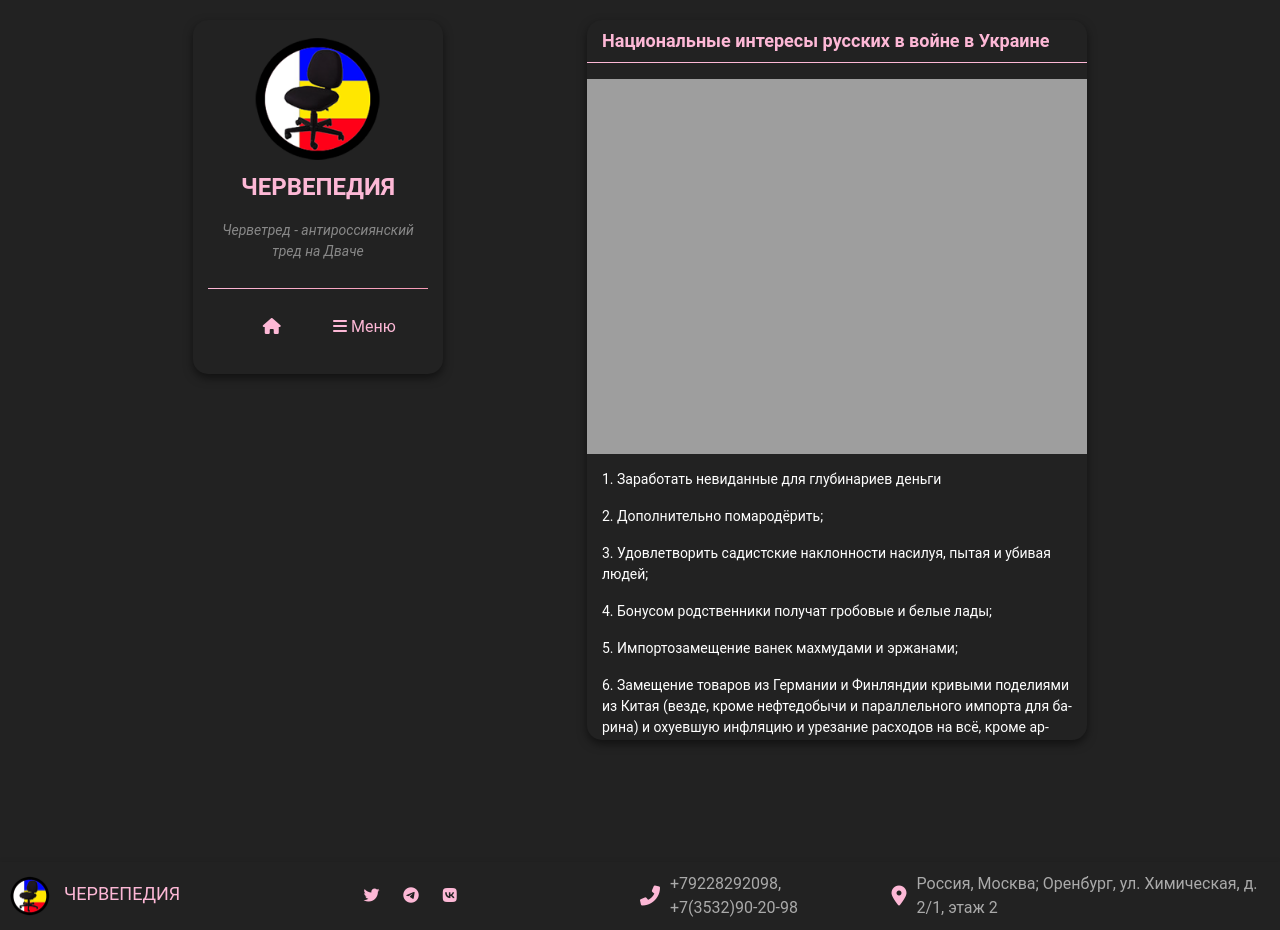
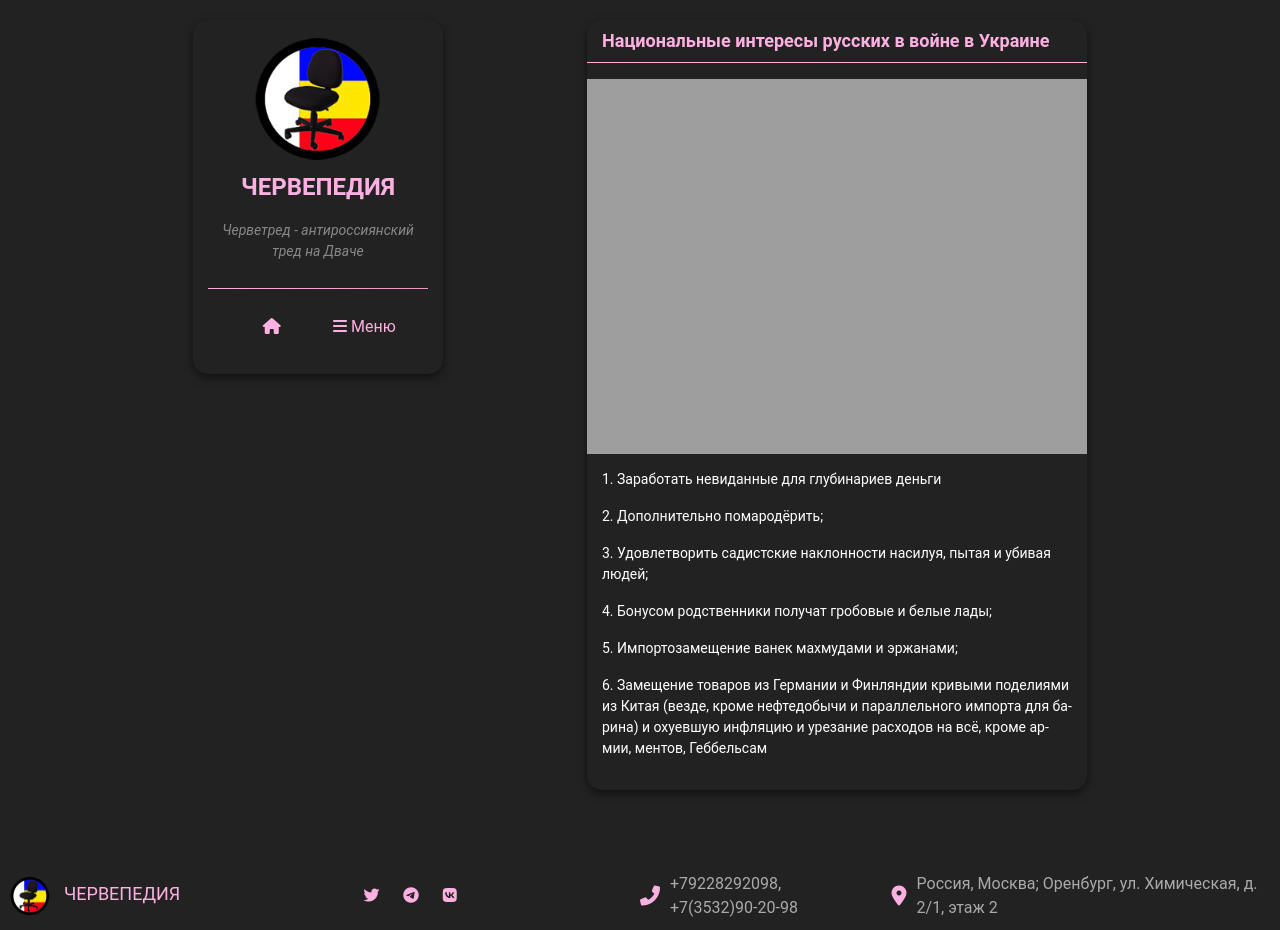
Before and after one commit to chervepedia/chervepedia.github.io, a Jekyll site: the page built from _posts/2023-7-24-archive.md, in a window 1280 px wide and 930 px high. Built offline with Jekyll 4.4.1, drawn with Linux system fonts in a browser that asks for light colours; a script that is not in the unit is left out; comment, search, counter and statistics services are not loaded.

Commit message:
Update style.css

```diff
--- a/assets/css/style.css
+++ b/assets/css/style.css
@@ -1,6 +1,6 @@
 :root {
-    --main-color: #fdb8d6; /* Осветлённый розовый */
-    --main-color-dark: #f69ab5; /* Осветлённый розовый */
+    --main-color: #ffb0e2; /* Цвет изменен на более светлый */
+    --main-color-dark: #e699c7; /* Цвет изменен на более светлый */
 }
 
 /* Общие стили для страницы */
@@ -31,11 +31,11 @@
     background-color: #222;
     text-align: center;
     padding: 15px;
-    margin-bottom: 30px; /* Изменено на 30px */
+    margin-bottom: 20px;
     position: sticky;
     top: 20px;
     width: 100%;
-    max-width: 250px; /* Изменено на 250px */
+    max-width: 250px; /* Ширина сайдбара установлена на 250px */
     margin-left: auto;
     margin-right: auto;
     box-shadow: 0px 4px 10px rgba(0, 0, 0, 0.5);
@@ -76,7 +76,7 @@
 /* Стили для меню */
 .menu-container {
     width: 100%;
-    max-width: 250px; /* Изменено на 250px */
+    max-width: 250px; /* Ширина меню установлена на 250px */
     border-top: 1px groove transparent;
     border-image: linear-gradient(to right, var(--main-color), var(--main-color-dark)) 1;
 }
@@ -90,7 +90,7 @@
 }
 
 .menu-item {
-    position: relative; /* что родитель имеет позиционирование */
+    position: relative; /* Родитель имеет позиционирование */
 }
 
 /* Ссылки меню */
@@ -99,7 +99,6 @@
     color: var(--main-color);
     text-decoration: none;
     padding: 10px;
-    background-color: ;
     text-align: center;
     transition: background-color 0.3s, transform 0.1s, box-shadow 0.1s;
     border: none;
@@ -107,8 +106,8 @@
 }
 
 .menu-link:hover {
-    background-color: ;
-    color: var(--highlight-color);
+    background-color: #333; /* Цвет фона при наведении */
+    color: #fff; /* Цвет текста при наведении */
 }
 
 .menu-link:active {
@@ -164,8 +163,8 @@
 
 /* Подменю ссылки при наведении */
 .sub-menu a:hover {
-    background-color: #222;
-    color: var(--highlight-color);
+    background-color: #333; /* Цвет фона при наведении */
+    color: #fff; /* Цвет текста при наведении */
 }
 
 /* Стили для контента */
@@ -175,7 +174,7 @@
     flex-direction: column;
     align-items: center;
     width: 100%;
-    max-width: 500px; /* Изменено на 500px */
+    max-width: 500px; /* Ширина контента установлена на 500px */
     padding-bottom: 100px;
     margin-top: 24px;
     margin-left: auto;
@@ -185,15 +184,13 @@
 /* Стили для постов */
 .post {
     background-color: #222;
-    margin-bottom: 40px; /* Изменено на 40px */
+    margin-bottom: 40px; /* Отступ между постами 40px */
     padding: 0;
     width: 100%;
     position: relative;
     box-shadow: 0px 4px 10px rgba(0, 0, 0, 0.5);
-    max-width: 500px; /* Изменено на 500px */
-    max-height: 720px; /* Максимальная высота постов */
+    max-width: 500px; /* Ширина постов установлена на 500px */
     border-radius: 15px; /* Закругление краёв постов */
-    overflow: hidden; /* Обрезка содержимого, если оно превышает максимальную высоту */
 }
 
 /* Заголовок поста */
@@ -212,14 +209,12 @@
 /* Обёртка для изображения в посте */
 .post-image-wrapper {
     margin-top: 16px;
-    max-height: 720px; /* Максимальная высота для изображений в постах */
 }
 
 .post-image-wrapper img {
     width: 100%;
-    height: auto; /* Подгонка изображения по ширине, сохранение пропорций */
-    max-height: 720px; /* Максимальная высота для изображений в постах */
-    object-fit: cover; /* Обрезка изображения, чтобы оно заполняло контейнер */
+    max-width: 720px; /* Максимальная ширина изображения в контейнере */
+    height: auto;
     display: block;
     background: transparent;
 }
@@ -267,11 +262,12 @@
 /* Стили телеграм виджета */
 .telegram-discussion {
     width: 100%;
-    max-width: 250px; /* Изменено на 250px */
+    max-width: 500px; /* Ширина виджета установлена на 500px */
     margin: 10px auto 0 auto; /* Отступ сверху на 10 пикселей */
     border-top: 1px groove transparent;
     border-image: linear-gradient(to right, var(--main-color), var(--main-color-dark)) 1;
 }
+
 .telegram-transparent {
     opacity: 1;
 }
@@ -288,12 +284,12 @@
     bottom: 0;
     left: 0;
     z-index: 1000;
-    box-shadow: 0 4px 8px rgba(0, 0, 0, 0.3); /* тень */
+    box-shadow: 0 4px 8px rgba(0, 0, 0, 0.3); /* Тень */
 }
 
 /* Стили для изображений в футере */
 .footer img {
-width: 40px;
+    width: 40px;
     height: 40px;
     border-radius: 50%;
 }
@@ -379,13 +375,13 @@
     background-color: #222;
     padding: 14px; /* Уменьшено с 28px до 14px */
     margin-top: 28px;
-    margin-bottom: 40px; /* Изменено на 40px */
+    margin-bottom: 40px; /* Отступ между пагинацией и нижним краем страницы 40px */
     width: 100%;
-    max-width: 250px; /* Изменено на 250px */
+    max-width: 500px; /* Ширина пагинации установлена на 500px */
     margin-left: auto;
     margin-right: auto;
     border-radius: 10px; /* Закругление краёв */
-    box-shadow: 0 4px 8px rgba(0, 0, 0, 0.3); /* тень */
+    box-shadow: 0 4px 8px rgba(0, 0, 0, 0.3); /* Тень */
 }
 
 .pagination a.fas {
@@ -428,17 +424,15 @@
     }
 
     .sidebar {
-        margin-right: 30px; /* Изменено на 30px */
+        margin-right: 30px; /* Отступ между сайдбаром и постами 30px */
         top: 0;
         width: 100%;
-        max-width: 250px; /* Изменено на 250px */
+        max-width: 250px; /* Ширина сайдбара установлена на 250px */
     }
 
     .content {
-        max-width: 500px; /* Изменено на 500px */
+        max-width: 500px; /* Ширина контента установлена на 500px */
         margin-top: 0;
-        margin-left: auto;
-        margin-right: auto;
     }
 
     .back-to-top {
@@ -453,7 +447,7 @@
         width: 100%;
         position: relative;
         top: 0;
-        max-width: 250px; /* Изменено на 250px */
+        max-width: 250px; /* Ширина сайдбара установлена на 250px */
         margin-left: auto;
         margin-right: auto;
     }
```
